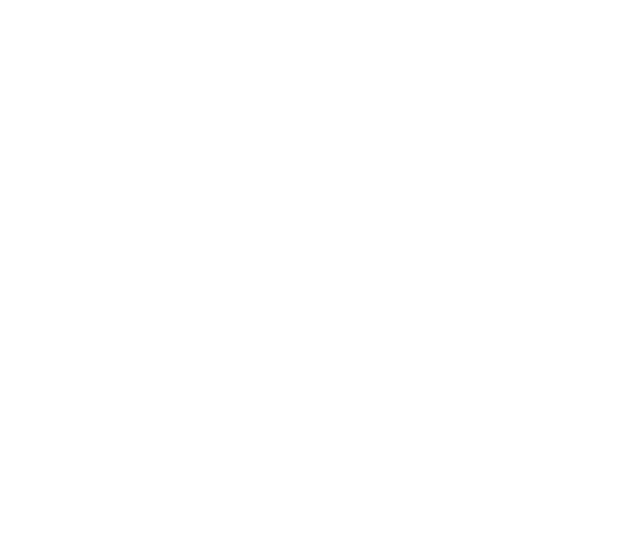
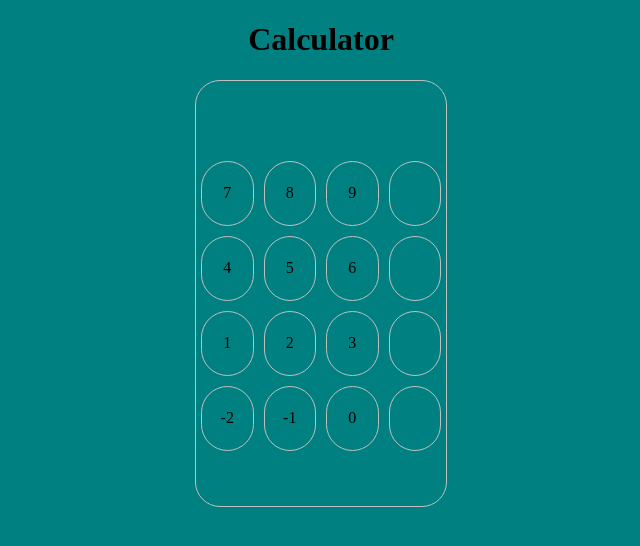
Before and after one commit to ch627110/Calculator, a plain HTML site: page index.html in a window 1280 px wide. Shown: the whole page, without its empty margins (319-959 px from the left). Drawn offline with Linux system fonts and the light colour scheme.

Commit message:
Create buttons and layout

```diff
--- a/index.html
+++ b/index.html
@@ -8,6 +8,7 @@
     <title>Calculator</title>
 </head>
 <body>
-
+    <h1 id="title">Calculator</h1>
+    <div id="container"></div>
 </body>
 </html>
--- a/script.js
+++ b/script.js
@@ -27,3 +27,76 @@ function operate(operator, number1, number2) {
         return divide(number1, number2)
     }
 }
+// create basic HTML calculator with buttons
+const container = document.querySelector('#container')
+// display
+const display = document.createElement('div')
+createDisplay()
+// button container
+const buttonContainer = document.createElement('div')
+createButtonContainer()
+// number grid
+const numberGrid = document.createElement('div')
+createNumberGrid()
+// operation column
+const operationColumn = document.createElement('div')
+createOperationColumn()
+// enter button
+const enterButton = document.createElement('div')
+createEnterButton()
+
+function createDisplay() {
+    display.classList.add('display')
+    container.appendChild(display)
+}
+
+function createNumberGrid() {
+    numberGrid.classList.add('number-grid')
+    let num = -2
+    for(let rows = 0; rows < 4; rows++) {
+        // create a horizontal flex box
+        const row = document.createElement('div')
+        row.classList.add('row')
+        numberGrid.appendChild(row)
+        for(let cols = 0; cols < 3; cols++) {
+            // insert circles
+            const circle = document.createElement('div')
+            circle.classList.add('circle')
+            circle.textContent=num
+            num++
+            circle.addEventListener('click', (event => {
+            }))
+            row.appendChild(circle)
+        }
+    }
+    buttonContainer.appendChild(numberGrid)
+}
+
+function createOperationColumn() {
+    operationColumn.classList.add('operation-column')
+    for(let rows = 0; rows < 4; rows++) {
+        // create a horizontal flex box
+        const row = document.createElement('div')
+        row.classList.add('row')
+        operationColumn.appendChild(row)
+        for(let cols = 0; cols < 1; cols++) {
+            // insert circles
+            const circle = document.createElement('div')
+            circle.classList.add('circle')
+            circle.addEventListener('click', (event => {
+            }))
+            row.appendChild(circle)
+        }
+    }
+    buttonContainer.appendChild(operationColumn)
+}
+
+function createButtonContainer() {
+    buttonContainer.classList.add('button-container')
+    container.appendChild(buttonContainer)
+}
+
+function createEnterButton() {
+    enterButton.classList.add('enter-button')
+    container.appendChild(enterButton)
+}
--- a/styles.css
+++ b/styles.css
@@ -0,0 +1,57 @@
+html {
+    background-color: teal;
+    text-align: center;
+}
+
+#container {
+    width: 250px;
+    display: flex;
+    flex-direction: column;
+    border: thin solid silver;
+    justify-self: center;
+    border-radius: 25px;
+}
+
+.display {
+    /* border: thin solid pink; */
+    height: 75px;
+}
+
+.number-grid {
+    /* border: thin solid cyan; */
+    width: 75%;
+    display: flex;
+    flex-direction:column-reverse;
+}
+
+.operation-column {
+    /* border: thin solid blue; */
+    width: 25%;
+    display: flex;
+    flex-direction: column;
+}
+
+.button-container {
+    /* border: thin solid orange; */
+    height: 300px;
+    display: flex;
+    justify-content: space-between;
+}
+
+.enter-button {
+    /* border: thin solid pink; */
+    height: 50px;
+}
+
+.circle {
+    border: thin solid silver;
+    width: 100%;
+    border-radius: 100px;
+    margin: 5px;
+    align-content: center;
+}
+
+.row {
+    display: flex;
+    height:300px
+}
```
